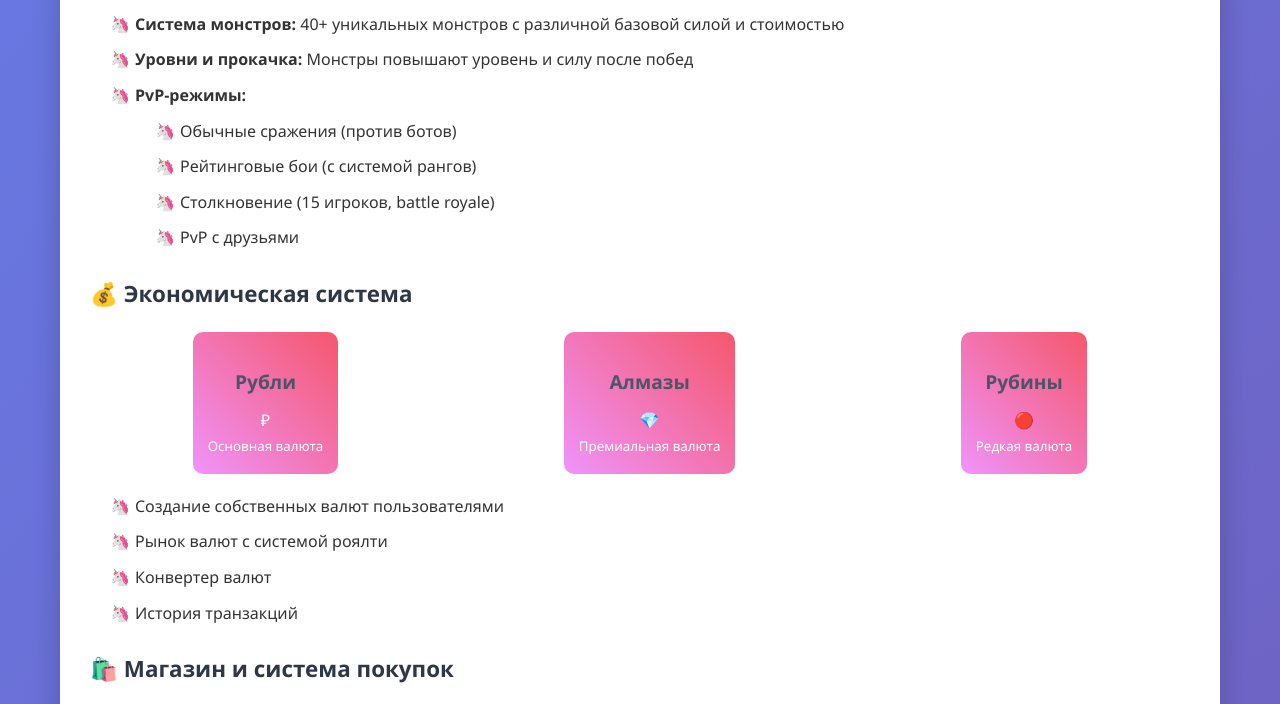
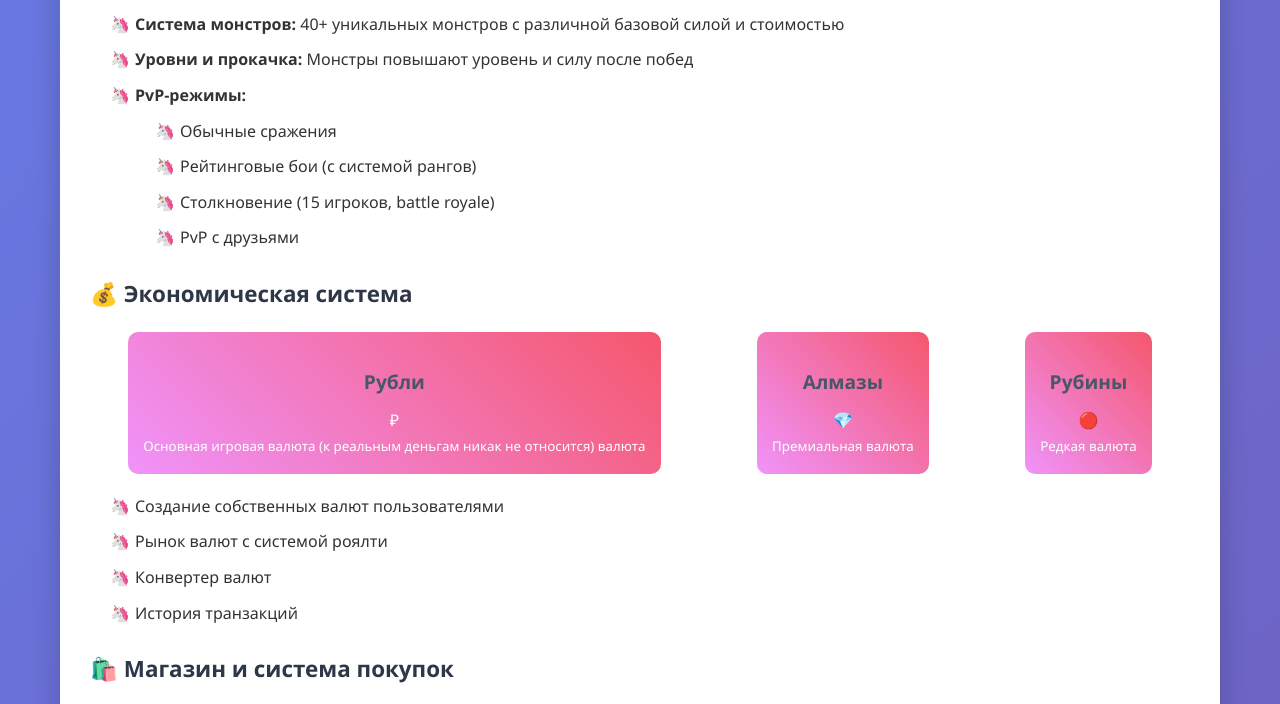
Before and after one commit to GameltonAI/-, a plain HTML site: page index.html in a window 1280 px wide. Shown: the part 598-1302 px from the top of the page. Drawn offline with Linux system fonts and the light colour scheme.

Commit message:
Update index.html

```diff
--- a/index.html
+++ b/index.html
@@ -177,7 +177,7 @@
                 <li><strong>Уровни и прокачка:</strong> Монстры повышают уровень и силу после побед</li>
                 <li><strong>PvP-режимы:</strong>
                     <ul>
-                        <li>Обычные сражения (против ботов)</li>
+                        <li>Обычные сражения</li>
                         <li>Рейтинговые бои (с системой рангов)</li>
                         <li>Столкновение (15 игроков, battle royale)</li>
                         <li>PvP с друзьями</li>
@@ -190,7 +190,7 @@
                 <div class="currency">
                     <h4>Рубли</h4>
                     <p>₽</p>
-                    <small>Основная валюта</small>
+                    <small>Основная игровая валюта (к реальным деньгам никак не относится) валюта</small>
                 </div>
                 <div class="currency">
                     <h4>Алмазы</h4>
@@ -307,6 +307,7 @@
                 <li>Прогрессия стоимости монстров</li>
                 <li>Баланс наград за разные режимы</li>
                 <li>Ограничения на количество выбранных монстров в PvP</li>
+                <li>Примичание: Повторимся что ₽ никак не относятся к реальной валюте, это сугубо в контексте игровой валюты, реальные деньги заработать тут не сможете.</li>
             </ul>
 
             <div style="margin-top: 20px;">
```
